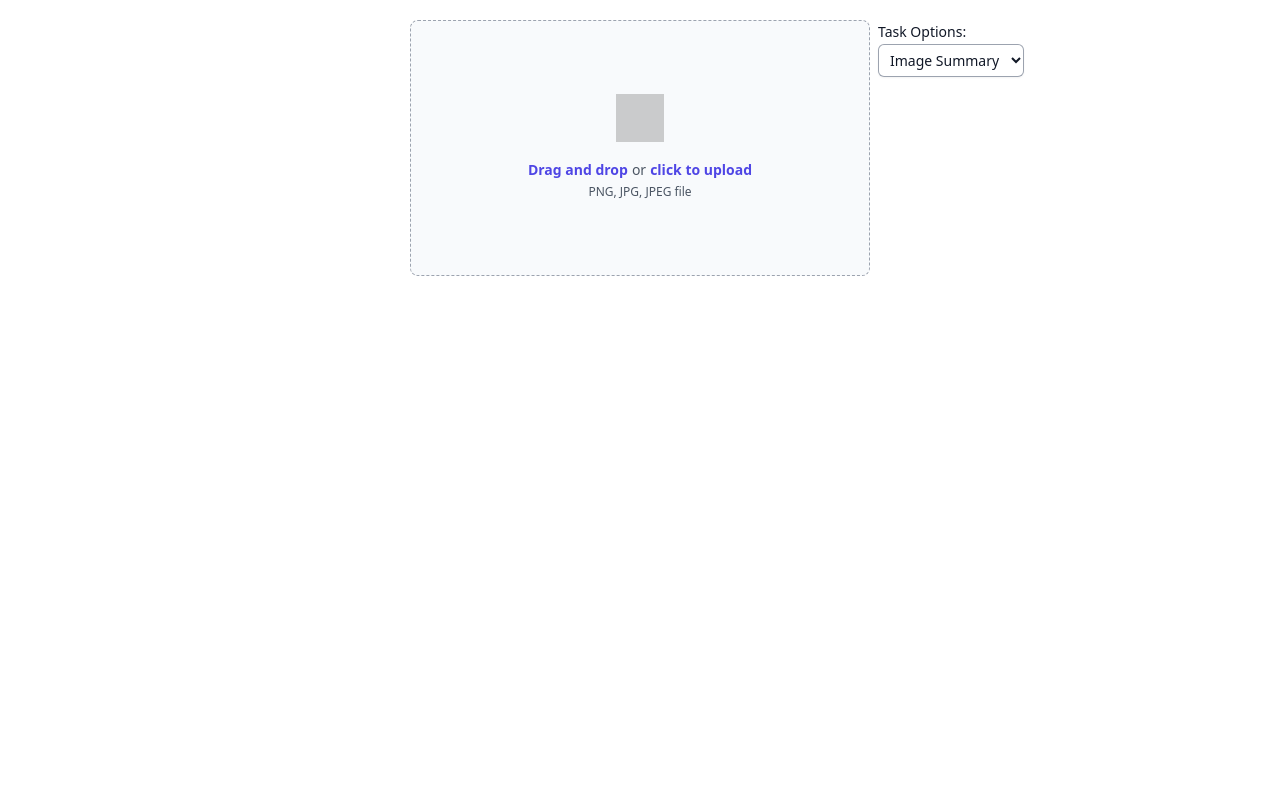
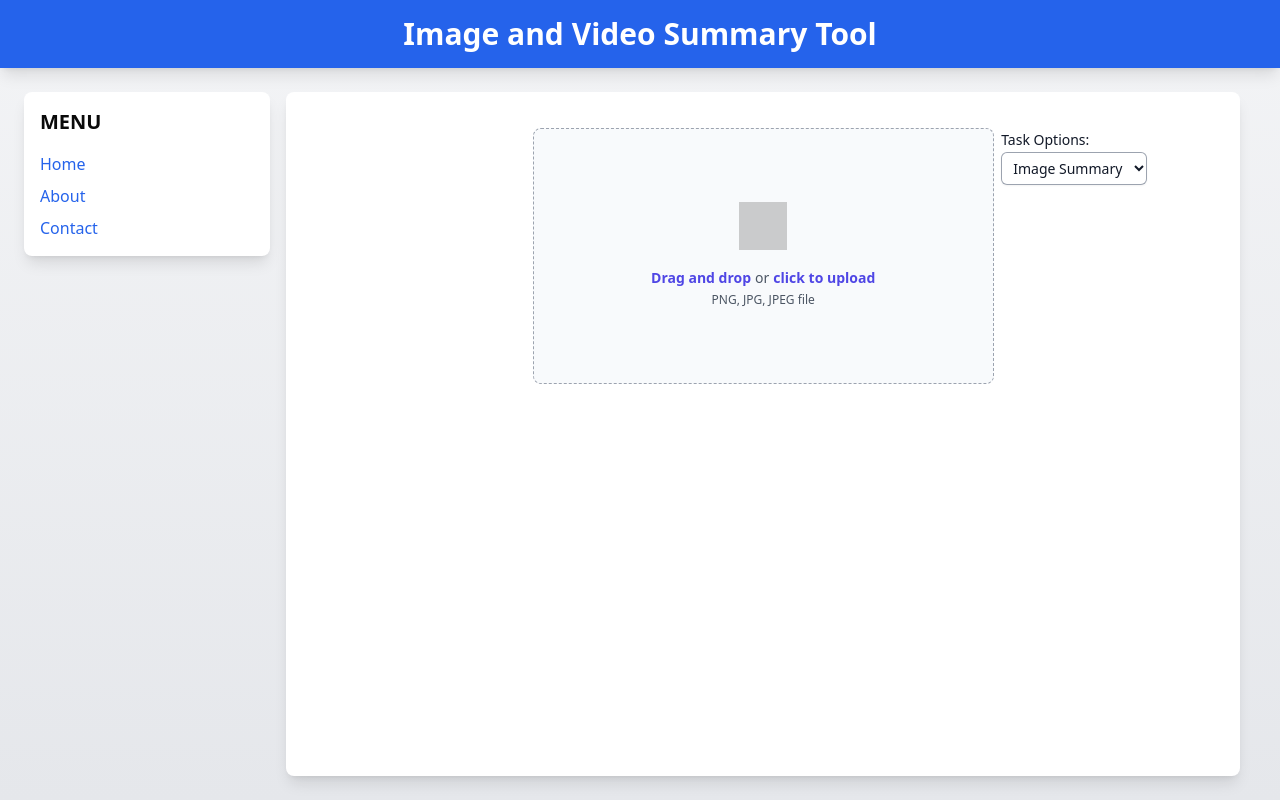
Before and after one commit to NghiaaPD/FE-Summary-from-Image-and-VIdeo, a React (Vite) app: page / in a window 1280 px wide. Built offline with nearby package versions, Linux system fonts and the light colour scheme; grey boxes are pictures that could not be loaded.

Commit message:
update/uxui

```diff
--- a/package.json
+++ b/package.json
@@ -20,6 +20,7 @@
     "react": "^18.2.0",
     "react-dom": "^18.2.0",
     "react-dropzone": "^14.2.10",
+    "react-icons": "^5.3.0",
     "tailwind-merge": "^2.5.3",
     "tailwindcss-animate": "^1.0.7"
   },
--- a/src/App.css
+++ b/src/App.css
@@ -0,0 +1,14 @@
+@tailwind base;
+@tailwind components;
+@tailwind utilities;
+
+.nav-item {
+  @apply text-blue-600 hover:text-orange-500 hover:border-orange-500;
+  border-bottom-width: 2px;
+  border-color: transparent;
+  transition: color 0.3s ease, border-color 0.3s ease;
+}
+
+.nav-item:hover {
+  @apply border-b-2;
+}
--- a/src/App.tsx
+++ b/src/App.tsx
@@ -1,9 +1,45 @@
+import { useState } from "react";
 import ImageVideoSumary from "./pages/imageVideoSumary/ImageVideoSumary";
+import ContactInfo from "./components/contactInfo";
+import About from "./components/About"; // Import component About
+import "./App.css";
 
 function App() {
+  const [showContactInfo, setShowContactInfo] = useState(false);
+  const [currentContent, setCurrentContent] = useState('home'); // Quản lý trạng thái hiển thị nội dung
+
+  const handleContactClick = () => {
+    setShowContactInfo(!showContactInfo);
+  };
+
+  const handleMenuClick = (menuItem: string) => {
+    setCurrentContent(menuItem);
+  };
+
   return (
-    <div className="w-full h-full">
-      <ImageVideoSumary />
+    <div className="min-h-screen flex flex-col bg-gradient-to-b from-gray-100 to-gray-200">
+      <header className="bg-blue-600 text-white py-4 shadow-lg">
+        <h1 className="text-center text-3xl font-bold">Image and Video Summary Tool</h1>
+      </header>
+      <main className="flex-1 container mx-auto p-6 flex">
+        <aside className="w-full sm:w-1/5 p-4 bg-white shadow-lg rounded-lg h-full">
+          <h2 className="text-xl font-semibold mb-4">MENU</h2>
+          <ul className="space-y-2">
+            <li><a href="#" className="nav-item" onClick={() => handleMenuClick('home')}>Home</a></li>
+            <li><a href="#" className="nav-item" onClick={() => handleMenuClick('about')}>About</a></li>
+            <li>
+              <a href="#" className="nav-item" onClick={handleContactClick}>
+                Contact
+              </a>
+            </li>
+          </ul>
+          <ContactInfo show={showContactInfo} />
+        </aside>
+        <div className="flex-1 p-4 bg-white shadow-lg rounded-lg mx-4">
+          {currentContent === 'home' && <ImageVideoSumary />}
+          {currentContent === 'about' && <About />} {/* Sử dụng component About */}
+        </div>
+      </main>
     </div>
   );
 }
--- /dev/null
+++ b/src/components/About.tsx
@@ -0,0 +1,58 @@
+import React from 'react';
+import { FaReact, FaPython } from 'react-icons/fa';
+import { SiTailwindcss, SiTypescript, SiVite  } from 'react-icons/si';
+import ToxIcon from './tox.png';
+
+const About: React.FC = () => {
+  return (
+    <div>
+      <h2 className="text-2xl font-bold mb-4">About Us</h2>
+      <p>Welcome to our Image and Video Summary Tool! Our goal is to provide an efficient solution for users looking to quickly understand the content of their media.</p>
+      <h3 className="text-xl font-semibold mt-4">What We Do</h3>
+      <p>In an era where visual content dominates, we recognize the need for quick comprehension. Our platform allows users to upload images and videos effortlessly. Leveraging the power of the Florence-2 model from Hugging Face, we generate concise and meaningful text summaries that encapsulate the essence of your media.</p>
+      <h3 className="text-xl font-semibold mt-4">How It Works</h3>
+      <ul className="list-disc pl-5">
+        <li>Upload Your Media: Use our intuitive interface to upload your images or videos.</li>
+        <li>Smart Processing: Our advanced AI analyzes your content in real-time, identifying key elements and themes.</li>
+        <li>Instant Summary: Within moments, you will receive a succinct text summary, helping you grasp the main ideas without having to view the entire media.</li>
+      </ul>
+      <h3 className="text-xl font-semibold mt-4">Why Choose Us?</h3>
+      <ul className="list-disc pl-5">
+        <li>Advanced AI Technology: Powered by the state-of-the-art Florence-2 model, we ensure accurate and relevant summaries.</li>
+        <li>User-Friendly Interface: Designed with simplicity in mind, our tool is accessible to everyone, regardless of technical skills.</li>
+        <li>Time-Saving Solution: Get quick insights from your media, allowing you to focus on what truly matters.</li>
+      </ul>
+      <h2 className="text-xl font-semibold mt-4 text-center">Technique and language</h2>
+      <p>
+        <div className="flex justify-center space-x-8 text-xl">
+            <div className="flex items-center">
+                <SiTailwindcss className="text-2xl" />
+                <span className="ml-2">Tailwind CSS</span>
+            </div>
+            <div className="flex items-center">
+                <FaReact className="text-2xl" />
+                <span className="ml-2">React</span>
+            </div>
+            <div className="flex items-center">
+                <FaPython className="text-2xl" />
+                <span className="ml-2">Python</span>
+            </div>
+            <div className="flex items-center">
+                <img src={ToxIcon} alt="Tox" className="text-2xl" />
+                <span className="ml-2">Tox</span>
+            </div>
+            <div className="flex items-center">
+                <SiTypescript className="text-2xl" />
+                <span className="ml-2">TypeScript</span>
+            </div>
+            <div className="flex items-center">
+                <SiVite className="text-2xl" />
+                <span className="ml-2">Vite</span>
+            </div>
+        </div>
+      </p>
+    </div>
+  );
+};
+
+export default About;
--- /dev/null
+++ b/src/components/contactInfo.tsx
@@ -0,0 +1,47 @@
+import React from "react";
+import { FaFacebook } from "react-icons/fa";
+
+interface ContactInfoProps {
+  show: boolean;
+}
+
+const ContactInfo: React.FC<ContactInfoProps> = ({ show }) => {
+  if (!show) return null;
+
+  return (
+    <div className="mt-4 p-4 bg-gray-100 rounded-lg shadow-inner">
+      <ul className="space-y-2">
+        <li>
+          AI engineer - Công Bằng
+          <a href="https://www.facebook.com/congbang.bui.399" target="_blank" rel="noopener noreferrer" className="inline-flex items-center ml-2 text-blue-500">
+            <FaFacebook className="mr-1" />
+            Facebook
+          </a>
+        </li>
+        <li>
+          AI engineer - Đăng Doanh
+          <a href="https://www.facebook.com/Heromine99" target="_blank" rel="noopener noreferrer" className="inline-flex items-center ml-2 text-blue-500">
+            <FaFacebook className="mr-1" />
+            Facebook
+          </a>
+        </li>
+        <li>
+          AI engineer - Đức Nghĩa
+          <a href="https://www.facebook.com/nghiapd1" target="_blank" rel="noopener noreferrer" className="inline-flex items-center ml-2 text-blue-500">
+            <FaFacebook className="mr-1" />
+            Facebook
+          </a>
+        </li>
+        <li>
+          AI engineer - Bảo Long
+          <a href="https://www.facebook.com/baolong608" target="_blank" rel="noopener noreferrer" className="inline-flex items-center ml-2 text-blue-500">
+            <FaFacebook className="mr-1" />
+            Facebook
+          </a>
+        </li>
+      </ul>
+    </div>
+  );
+};
+
+export default ContactInfo;
```
Also changed, not shown: src/components/tox.png (added), 1 other file (tests, documents, lock files or other folders).
